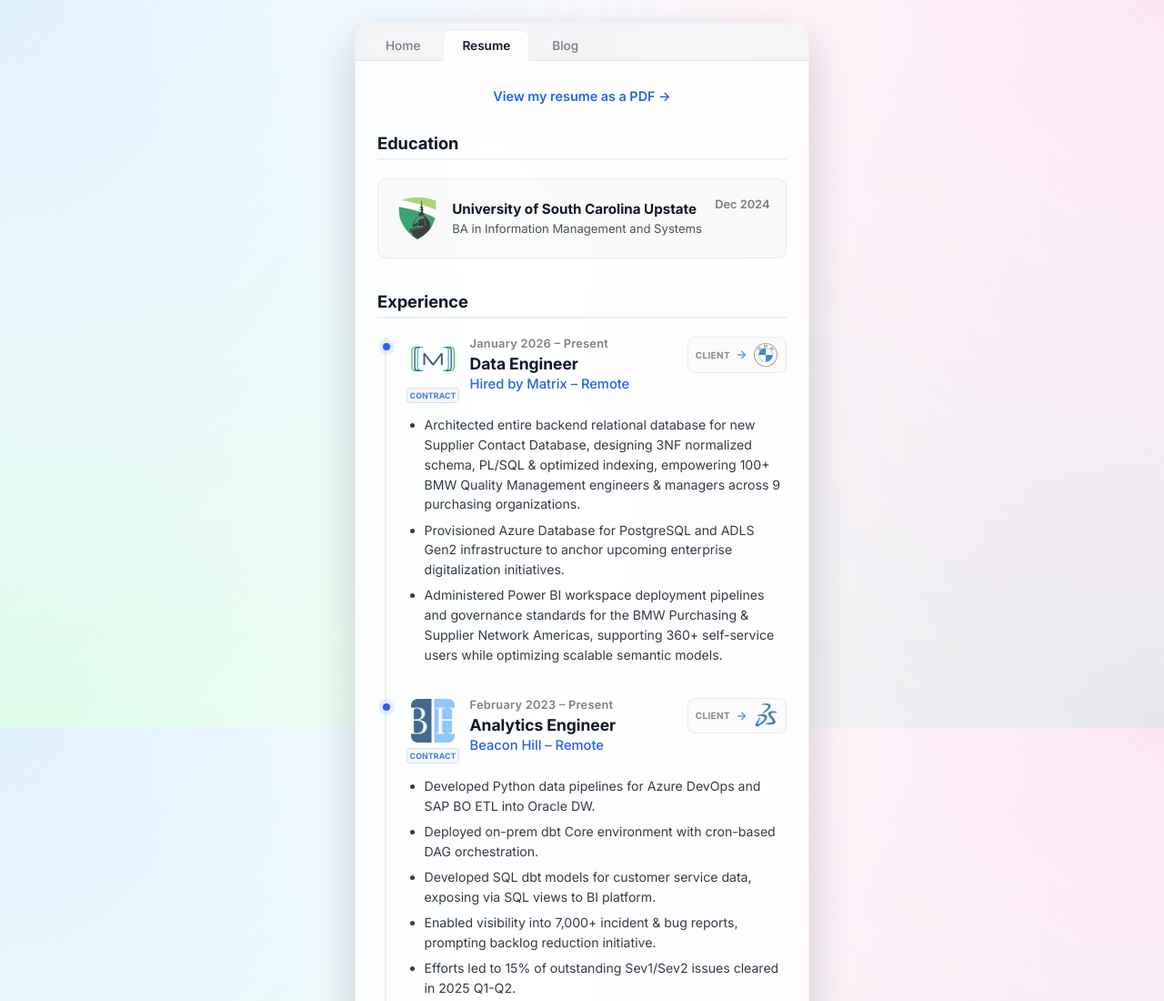
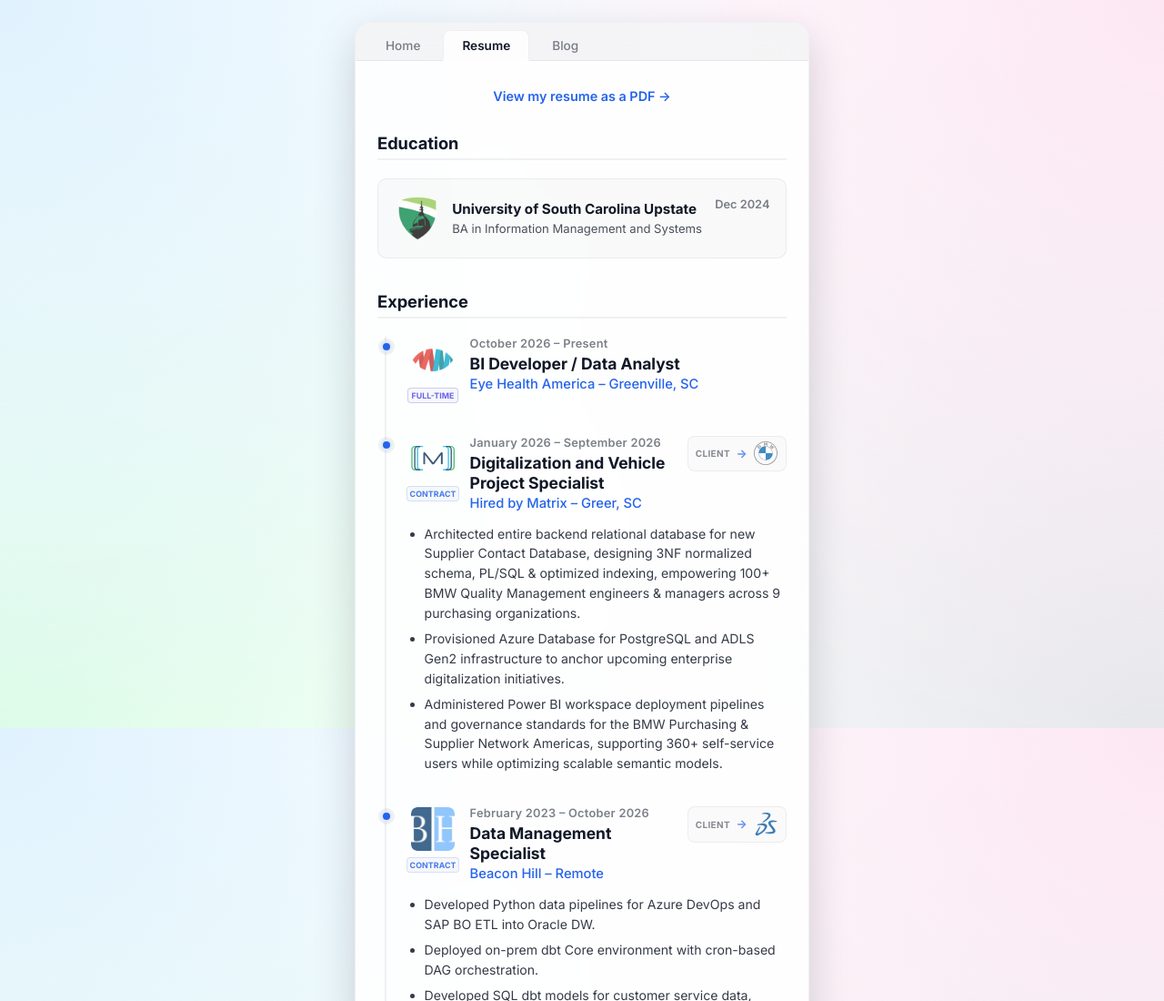
Before and after one commit to cristopheridlc/cristopherdelacruz.com, a website: page resume/index.html in a window 1280 px wide. Shown: the top 1100 px of the page at 91% size. Drawn offline with Linux system fonts and the light colour scheme.

Commit message:
new job update

```diff
--- a/resume/index.html
+++ b/resume/index.html
@@ -50,6 +50,26 @@
             <h2 class="resume-section-title">Experience</h2>
             <div class="timeline">
 
+                <!-- Eye Health America -->
+                <div class="timeline-item">
+                    <div class="timeline-marker"></div>
+                    <div class="timeline-content">
+                        <div class="timeline-header">
+                            <div class="logo-column">
+                                <div class="company-logo-slot">
+                                    <img src="../assets/eye-health-america.png" alt="Eye Health America Logo" class="company-logo">
+                                </div>
+                                <span class="job-status-tag status-fulltime">Full-time</span>
+                            </div>
+                            <div class="timeline-header-text">
+                                <time>October 2026 – Present</time>
+                                <h3>BI Developer / Data Analyst</h3>
+                                <h4>Eye Health America – Greenville, SC</h4>
+                            </div>
+                        </div>
+                    </div>
+                </div>
+
                 <!-- BMW Digitalization Specialist -->
                 <div class="timeline-item">
                     <div class="timeline-marker"></div>
@@ -65,9 +85,9 @@
                                 <span class="job-status-tag status-contract">Contract</span>
                             </div>
                             <div class="timeline-header-text">
-                                <time>January 2026 – Present</time>
-                                <h3>Data Engineer</h3>
-                                <h4>Hired by Matrix – Remote</h4>
+                                <time>January 2026 – September 2026</time>
+                                <h3>Digitalization and Vehicle Project Specialist</h3>
+                                <h4>Hired by Matrix – Greer, SC</h4>
                             </div>
                             <div class="client-logo-wrapper" data-tooltip="BMW Manufacturing">
                                 <span class="client-label">Client</span>
@@ -101,8 +121,8 @@
                                 <span class="job-status-tag status-contract">Contract</span>
                             </div>
                             <div class="timeline-header-text">
-                                <time>February 2023 – Present</time>
-                                <h3>Analytics Engineer</h3>
+                                <time>February 2023 – October 2026</time>
+                                <h3>Data Management Specialist</h3>
                                 <h4>Beacon Hill – Remote</h4>
                             </div>
                             <div class="client-logo-wrapper" data-tooltip="Dassault Systèmes">
@@ -127,22 +147,20 @@
                     </div>
                 </div>
 
-                <!-- Halo Creations -->
+                <!-- Halo Creations
                 <div class="timeline-item">
                     <div class="timeline-marker"></div>
                     <div class="timeline-content">
                         <div class="timeline-header">
                             <div class="logo-column">
                                 <div class="company-logo-slot">
-                                    <!-- To add a logo image/SVG, uncomment the line below and specify the file path: -->
-                                    <!-- <img src="../assets/halo-creations.svg" alt="Halo Creations Logo" class="company-logo"> -->
                                     <span>H</span>
                                 </div>
-                                <span class="job-status-tag status-parttime">Part-time</span>
+                                <span class="job-status-tag status-contract">Contract</span>
                             </div>
                             <div class="timeline-header-text">
                                 <time>October 2025 – Present</time>
-                                <h3>Co-Founder & DevOps Engineer</h3>
+                                <h3>Co-Founder</h3>
                                 <h4>Halo Creations – Remote</h4>
                             </div>
                         </div>
@@ -153,6 +171,7 @@
                         </ul>
                     </div>
                 </div>
+                -->
 
                 <!-- Amazon -->
                 <div class="timeline-item">
--- a/style.css
+++ b/style.css
@@ -1067,6 +1067,17 @@ address {
   }
 }
 
+.job-status-tag.status-fulltime {
+  border-color: rgba(79, 70, 229, 0.3);
+  color: #4f46e5;
+}
+
+@media (prefers-color-scheme: dark) {
+  .job-status-tag.status-fulltime {
+    color: #a5b4fc;
+  }
+}
+
 .job-status-tag.status-contract {
   border-color: rgba(37, 99, 235, 0.2);
   color: var(--link-color);
```
Also changed, not shown: index.html (+1 -1 lines), assets/eye-health-america.png (added).
